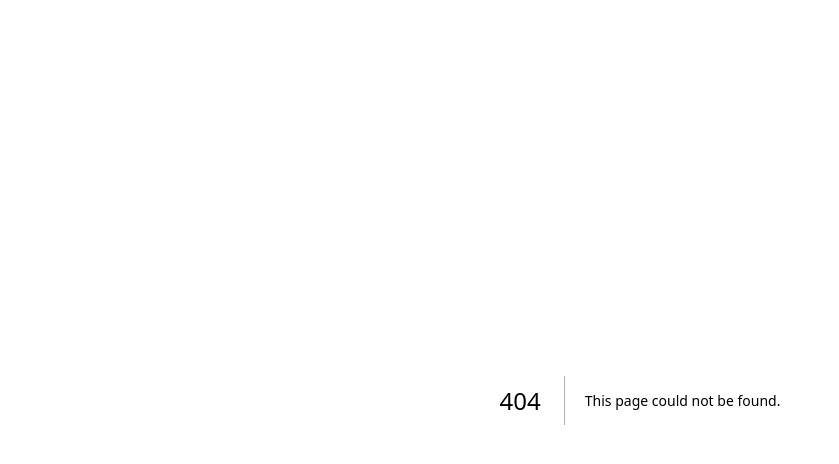
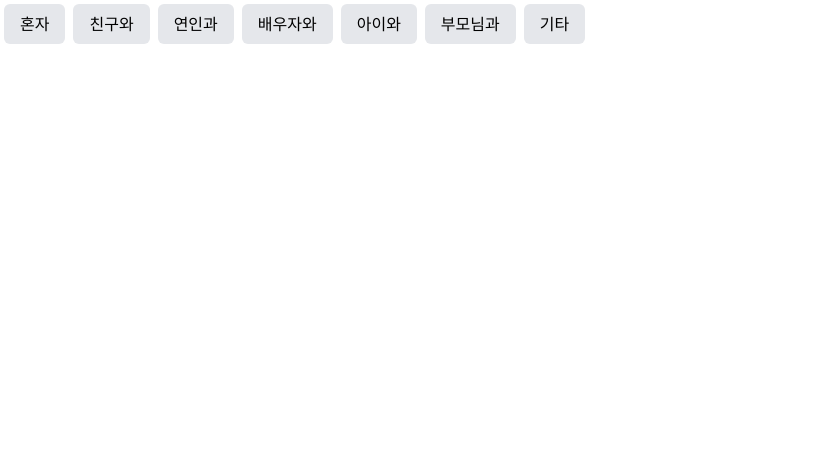
Before and after one commit to ayoung-iya/trablock, a Next.js app: page /hj in a window 1280 px wide. Before the commit this address had no page. Shown: the top 464 px of the page, without its empty margins (0-839 px from the left). Built offline with nearby package versions, Linux system fonts and the light colour scheme.

Commit message:
feat: 여행계획 플랜 뱃지 추가

```diff
--- /dev/null
+++ b/src/app/hj/page.tsx
@@ -0,0 +1,13 @@
+import PlanBadge from '@/components/common/badge/planBadge';
+
+export default function hj() {
+  const WHO = ['혼자', '친구와', '연인과', '배우자와', '아이와', '부모님과', '기타'];
+
+  return (
+    <div>
+      {WHO.map((badge) => (
+        <PlanBadge key={badge} text={badge} />
+      ))}
+    </div>
+  );
+}
--- /dev/null
+++ b/src/components/common/badge/planBadge.tsx
@@ -0,0 +1,9 @@
+import React from 'react';
+
+interface PlanBadgeProps {
+  text: string;
+}
+
+export default function PlanBadge({ text }: PlanBadgeProps) {
+  return <div className="m-1 inline-flex items-center rounded-md bg-gray-200 px-4 py-2">{text}</div>;
+}
```
